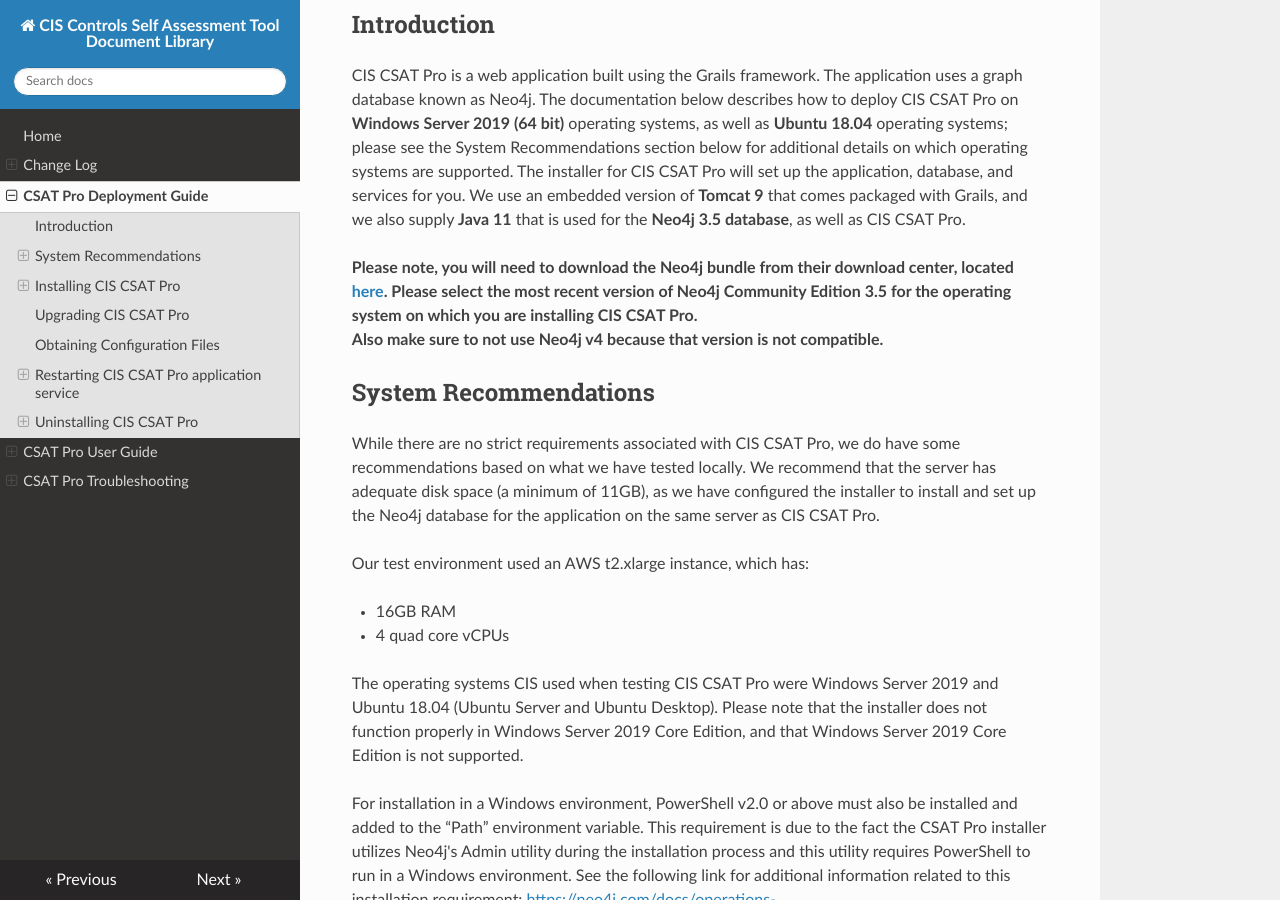
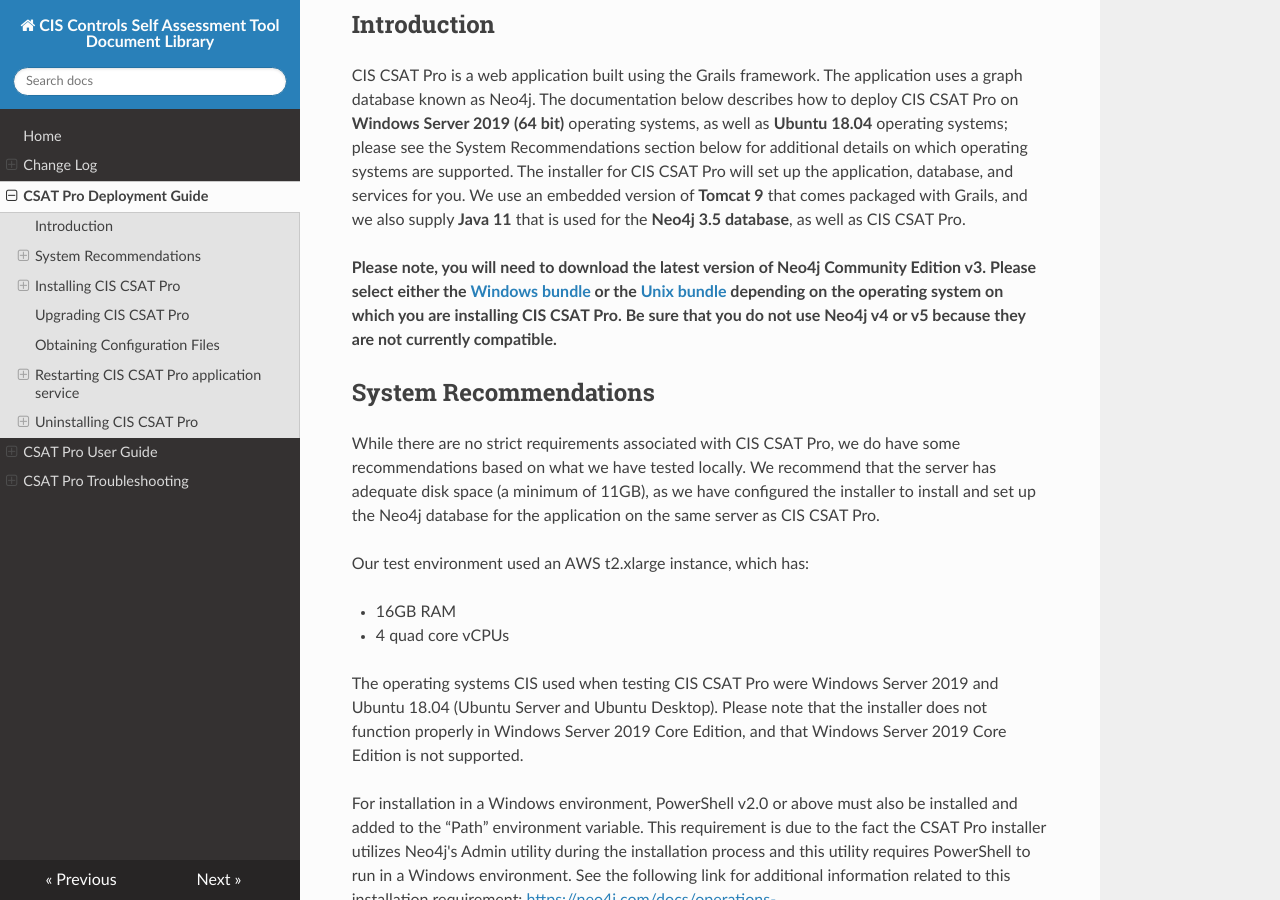
Before and after one commit to CISecurity/CSAT-Docs, an MkDocs documentation site: the page built from docs/source/CSAT Pro Deployment.md, in a window 1280 px wide and 900 px high, scrolled down 323 px. Built offline with MkDocs 1.6.1, drawn with Linux system fonts in a browser that asks for light colours; nearby versions of some CDN libraries.

Commit message:
Updated Neo4j Download Instructions
Updated the Neo4j v3 download instructions in the introduction, removing the Download Center link and putting in direct links for v3.5.35 since the Neo4j Download Center no longer carries Neo4j v3.  Since this update doesn't correspond to a CSAT Pro release, this documentation update will be tagged v1.10.0.1.

```diff
--- a/docs/source/CSAT Pro Deployment.md
+++ b/docs/source/CSAT Pro Deployment.md
@@ -7,8 +7,8 @@
 ##Introduction ##
 CIS CSAT Pro is a web application built using the Grails framework. The application uses a graph database known as Neo4j. The documentation below describes how to deploy CIS CSAT Pro on **Windows Server 2019 (64 bit)** operating systems, as well as **Ubuntu 18.04** operating systems; please see the System Recommendations section below for additional details on which operating systems are supported. The  installer for CIS CSAT Pro will set up the application, database, and services for you. We use an embedded version of **Tomcat 9** that comes packaged with Grails, and we also supply **Java 11** that is used for the **Neo4j 3.5 database**, as well as CIS CSAT Pro.
 
-**Please note, you will need to download the Neo4j bundle from their download center, located [here](https://neo4j.com/download-center/#community). Please select the most recent version of Neo4j Community Edition 3.5 for the operating system on which you are installing CIS CSAT Pro.<br/>
-Also make sure to not use Neo4j v4 because that version is not compatible.**
+**Please note, you will need to download the latest version of Neo4j Community Edition v3. Please select either the [Windows bundle]( https://neo4j.com/download-thanks/?edition=community&release=3.5.35&flavour=winzip) or the [Unix bundle]( https://neo4j.com/download-thanks/?edition=community&release=3.5.35&flavour=unix) depending on the operating system on which you are installing CIS CSAT Pro.
+Be sure that you do not use Neo4j v4 or v5 because they are not currently compatible.**
 
 ## System Recommendations ##
 While there are no strict requirements associated with CIS CSAT Pro, we do have some recommendations based on what we have tested locally. We recommend that the server has adequate disk space (a minimum of 11GB), as we have configured the installer to install and set up the Neo4j database for the application on the same server as CIS CSAT Pro.
```
